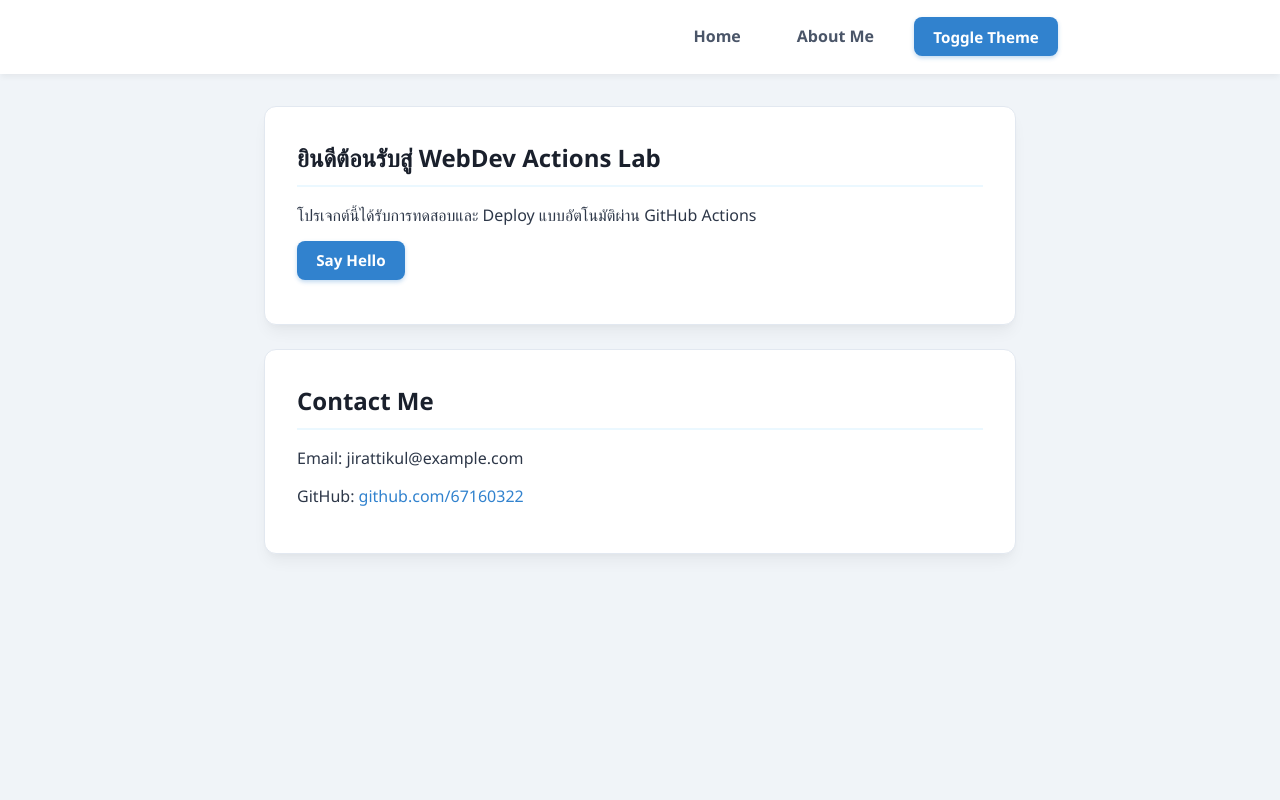
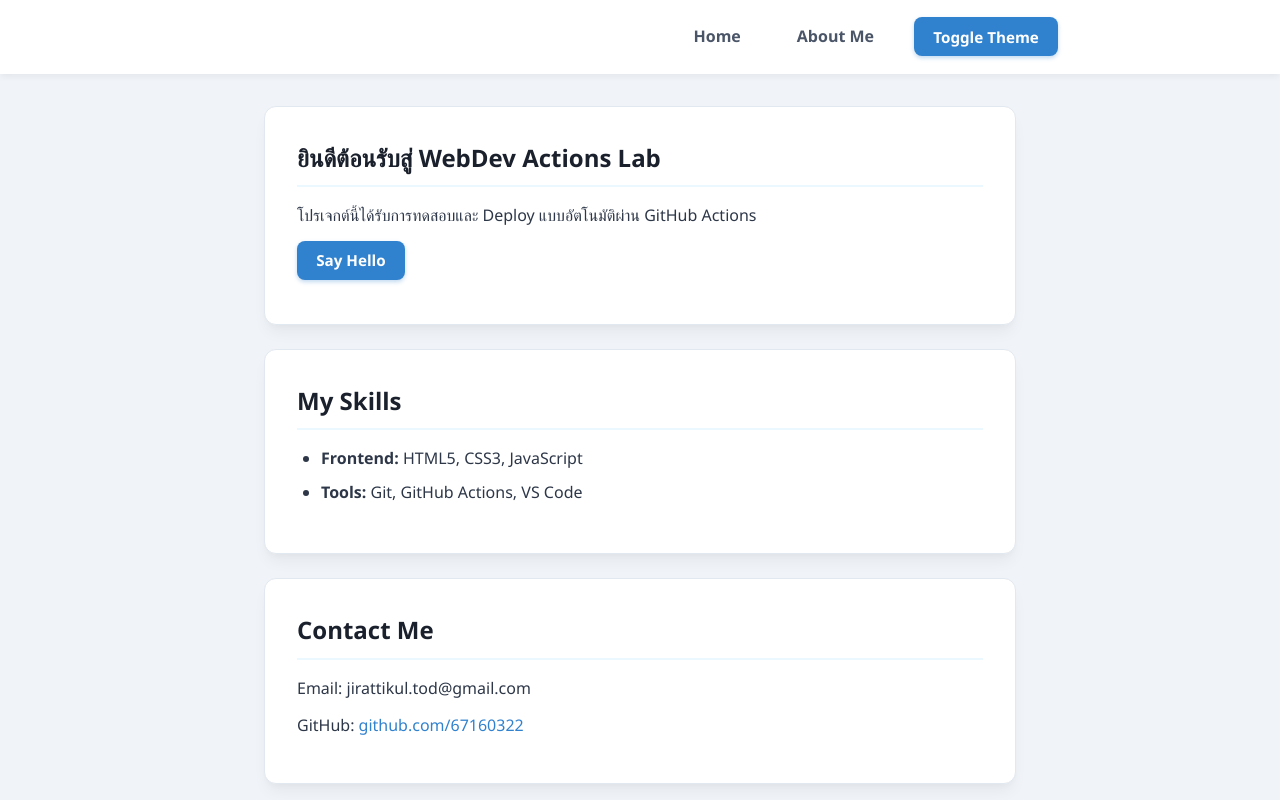
Before and after one commit to 67160322/webdev-actions-lab, a plain HTML site: page index.html in a window 1280 px wide. Drawn offline with Linux system fonts and the light colour scheme.

Commit message:
Update email to jirattikul.tod@gmail.com

```diff
--- a/index.html
+++ b/index.html
@@ -24,9 +24,19 @@
       <p id="greeting"></p>
     </section>
 
+    <!-- ส่วน Skills -->
+    <section class="card">
+      <h2>My Skills</h2>
+      <ul>
+        <li><strong>Frontend:</strong> HTML5, CSS3, JavaScript</li>
+        <li><strong>Tools:</strong> Git, GitHub Actions, VS Code</li>
+      </ul>
+    </section>
+
+    <!-- ส่วน Contact Me ที่อัปเดต อีเมลเรียบร้อยแล้ว -->
     <section class="card">
       <h2>Contact Me</h2>
-      <p>Email: jirattikul@example.com</p>
+      <p>Email: jirattikul.tod@gmail.com</p>
       <p>GitHub: <a href="https://github.com/67160322" target="_blank">github.com/67160322</a></p>
     </section>
   </main>
```
